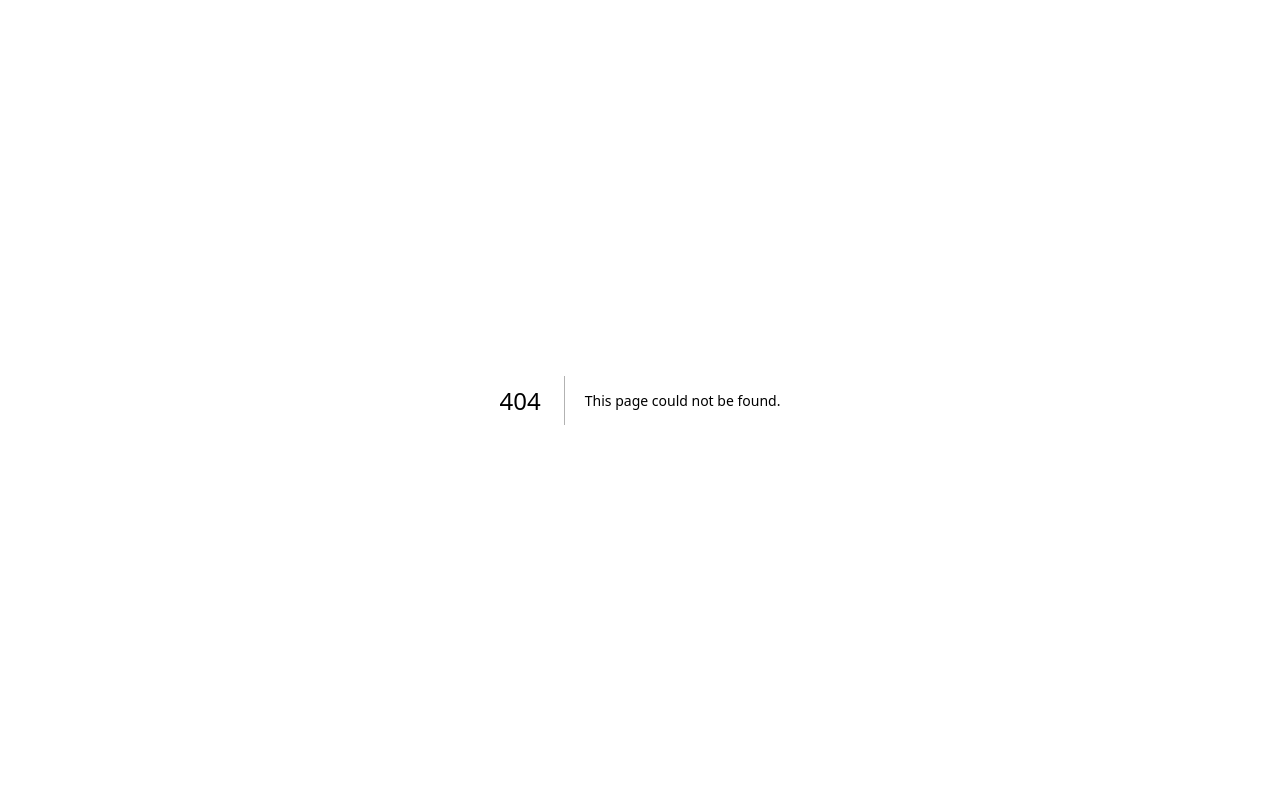
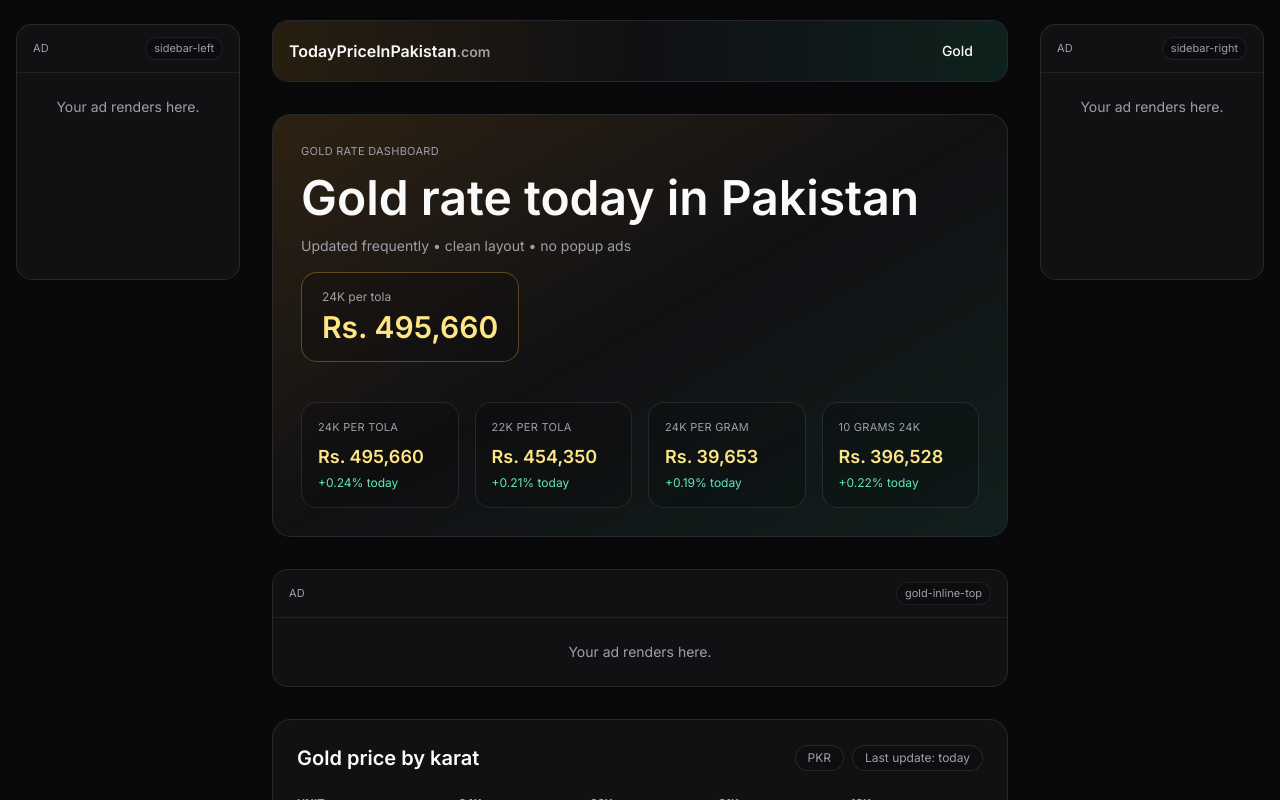
Before and after one commit to eazizurrehman/todaypriceinpakistan.com, a Next.js app: page /gold/rate-today in a window 1280 px wide. Before the commit this address had no page. Shown: the top 800 px of the page. Built offline with nearby package versions, Linux system fonts and the light colour scheme.

Commit message:
refactor: restructure gold pages url path

```diff
--- a/app/(modules)/_footer.tsx
+++ b/app/(modules)/_footer.tsx
@@ -1,7 +1,7 @@
 import Link from "next/link";
 
 const commodityLinks = [
-  { label: "Gold ", href: "/gold-rate-today" },
+  { label: "Gold ", href: "/gold/rate-today" },
   { label: "Silver ", href: "/silver-rate-today" },
   { label: "USD ", href: "/usd-rate-today" },
   { label: "Petrol ", href: "/petrol-rate-today" },
--- a/app/(modules)/_header.tsx
+++ b/app/(modules)/_header.tsx
@@ -9,11 +9,11 @@
 import { cn } from "@/lib/utils";
 
 const navigationItems = [
-  { key: "gold", label: "Gold", href: "/gold-rate-today" },
-  { key: "silver", label: "Silver", href: "/silver-rate-today" },
-  { key: "usd", label: "USD", href: "/usd-rate-today" },
-  { key: "petrol", label: "Petrol", href: "/petrol-rate-today" },
-  { key: "diesel", label: "Diesel", href: "/diesel-rate-today" },
+  { key: "gold", label: "Gold", href: "/gold/rate-today" },
+  // { key: "silver", label: "Silver", href: "/silver-rate-today" },
+  // { key: "usd", label: "USD", href: "/usd-rate-today" },
+  // { key: "petrol", label: "Petrol", href: "/petrol-rate-today" },
+  // { key: "diesel", label: "Diesel", href: "/diesel-rate-today" },
 ];
 
 export function AppHeader() {
--- a/app/(modules)/gold-rate-today/page.tsx
+++ b/app/(modules)/gold/rate-today/page.tsx
@@ -7,7 +7,7 @@
   description:
     "Live gold today price in Pakistan with 24K, 22K, 21K, 18K prices, per tola and per gram, plus market summary and converter.",
   alternates: {
-    canonical: "https://todaypriceinpakistan.com/gold-rate-today",
+    canonical: "https://todaypriceinpakistan.com/gold/rate-today",
   },
 };
 
--- a/app/(modules)/page.tsx
+++ b/app/(modules)/page.tsx
@@ -6,7 +6,7 @@
     title: "Gold ",
     description:
       "Live 24K, 22K, 21K, and 18K prices in Pakistan across tola and gram.",
-    href: "/gold-rate-today",
+    href: "/gold/rate-today",
     status: "Live",
     accent: "from-amber-400/25 via-amber-300/10 to-transparent",
   },
@@ -75,13 +75,13 @@
             <div className="flex flex-wrap items-center gap-3">
               <Link
                 className="inline-flex items-center justify-center rounded-full bg-amber-300 px-5 py-2.5 font-medium text-amber-950 text-sm hover:bg-amber-200"
-                href="/gold-rate-today"
+                href="/gold/rate-today"
               >
                 View gold rate
               </Link>
               <Link
                 className="inline-flex items-center justify-center rounded-full border bg-background/40 px-5 py-2.5 font-medium text-foreground text-sm hover:bg-background/60"
-                href="/gold-rate-today#converter"
+                href="/gold/rate-today#converter"
               >
                 Open converter
               </Link>
--- a/app/sitemap.ts
+++ b/app/sitemap.ts
@@ -9,7 +9,7 @@
       priority: 1,
     },
     {
-      url: "https://todaypriceinpakistan.com/gold-rate-today",
+      url: "https://todaypriceinpakistan.com/gold/rate-today",
       lastModified: new Date(),
       changeFrequency: "hourly",
       priority: 0.9,
--- a/next.config.ts
+++ b/next.config.ts
@@ -6,8 +6,8 @@
   redirects() {
     return [
       {
-        source: "/:slug((?!gold-rate-today).*gold.*)",
-        destination: "/gold-rate-today",
+        source: "/:slug((?!gold/rate-today).*gold.*)",
+        destination: "/gold/rate-today",
         permanent: true,
       },
     ];
```
Also changed, not shown: app/(modules)/gold/rate-today/opengraph-image.tsx (renamed from app/(modules)/gold-rate-today/opengraph-image.tsx).
